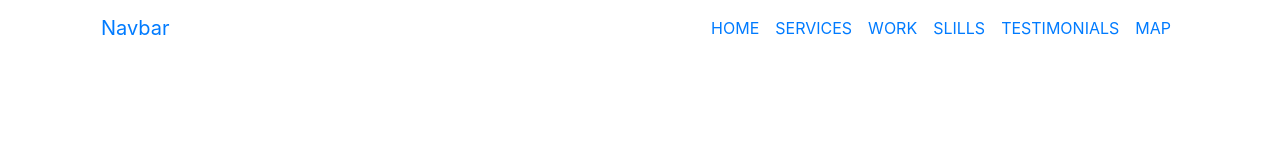
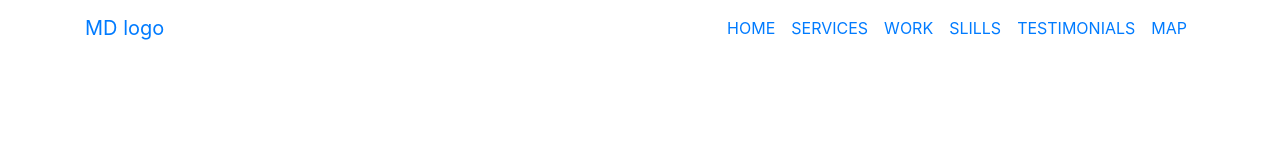
Before and after one commit to lookMyCode/building-page, a plain HTML site: page index.html in a window 1280 px wide. Drawn offline with nearby package versions, Linux system fonts and the light colour scheme.

Commit message:
Change structure header and navigation
Header.container-fluid --> nav

```diff
--- a/index.html
+++ b/index.html
@@ -14,10 +14,14 @@
     <title>MD building page</title>
   </head>
   <body>
-    <div class="container-fluid">
+
+    <!-- Header -->
+    <header class="container-fluid">
+
+        <!-- Navigation -->
+        <nav class="navbar navbar-expand-lg" role="navigation">
           <div class="container">
-        <nav class="navbar navbar-expand-lg" role="navigation">
-          <a class="navbar-brand" href="#">Navbar</a>
+              <a class="navbar-brand" href="#">MD logo</a>
               <button class="navbar-toggler" type="button" data-toggle="collapse" data-target="#md-nav" aria-controls="md-nav" aria-expanded="false" aria-label="Toggle navigation">
                 <span class="navbar-toggler-icon"></span>
               </button>
@@ -43,9 +47,11 @@
                   </li>
                 </div>
               </div>
+          </div>
         </nav>
-      </div>
-    </div>
+        <!--End navigation-->
+    </header>
+    <!--End header-->
 
 
 
```
Lines whose indentation alone changed are shown as unchanged.
